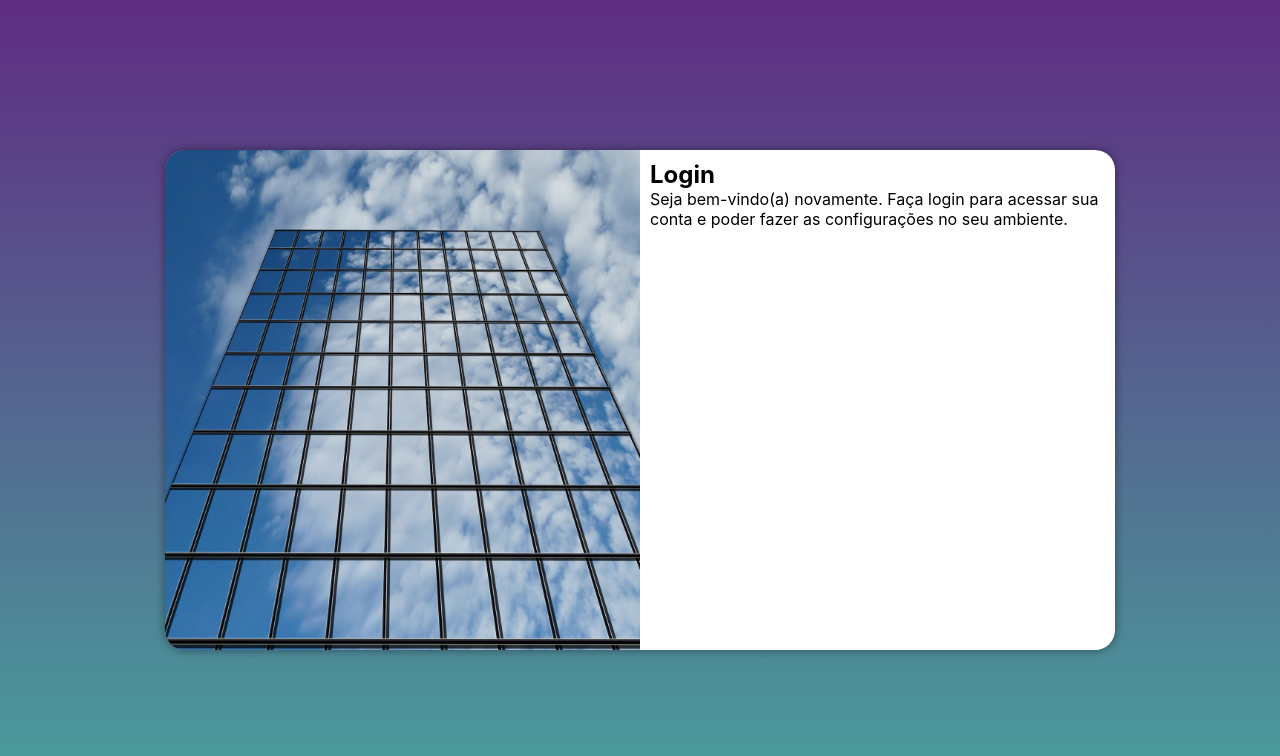
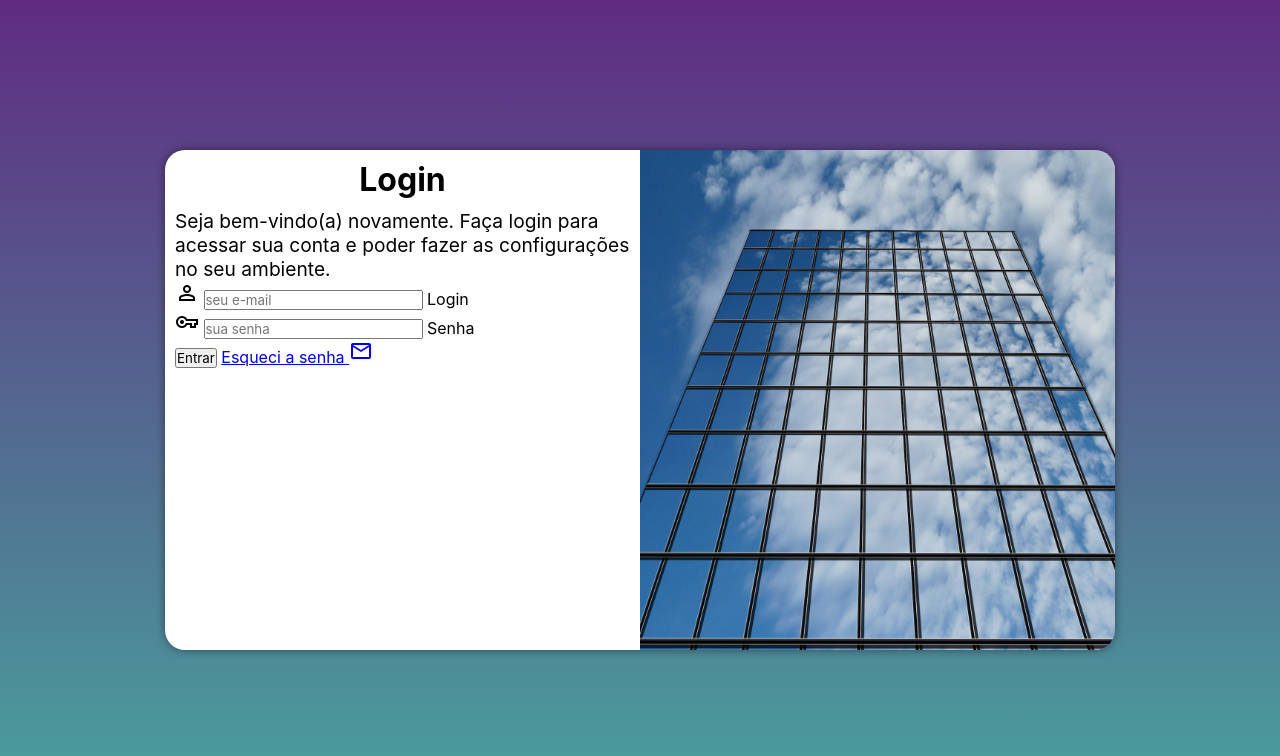
Before and after one commit to matheuspicollideoliveira/projeto-login, a plain HTML site: page index.html in a window 1280 px wide. Drawn offline with nearby package versions, Linux system fonts and the light colour scheme.

Commit message:
adicionei o formulário

```diff
--- a/estilos/media-query.css
+++ b/estilos/media-query.css
@@ -39,13 +39,23 @@ Grandes Telas: acima de 1200px
     }
 
     section#login > div#imagem{
-        float: left;
+        float: right;
         width: 50%;
         height: 100%;
     }
 
     section#login > div#formulario{
-        float: right;
+        float: left;
         width: 50%;
     }
+
+    div#formulario > h1{
+        text-align: center;
+        margin-bottom: 10px;
+        font-size: 2em;
+    }
+
+    div#formulario > p{
+        font-size: 1.2em;
+    }
 }
--- a/estilos/style.css
+++ b/estilos/style.css
@@ -56,3 +56,12 @@ section#login > div#formulario{
     padding: 10px;
 
 }
+
+div#formulario > h1{
+    text-align: center;
+    margin-bottom: 10px;
+}
+
+div#formulario > p{
+    font-size: 0.8em;
+}
--- a/index.html
+++ b/index.html
@@ -5,6 +5,7 @@
     <meta http-equiv="X-UA-Compatible" content="IE=edge">
     <meta name="viewport" content="width=device-width, initial-scale=1.0">
     <title>Login</title>
+    <link rel="stylesheet" href="https://fonts.googleapis.com/css2?family=Material+Symbols+Outlined:opsz,wght,FILL,GRAD@48,400,0,0" />
     <link rel="stylesheet" href="estilos/style.css">
     <link rel="stylesheet" href="estilos/media-query.css">
 </head>
@@ -17,7 +18,20 @@
             <div id="formulario">
                 <h1>Login</h1>
                 <p>Seja bem-vindo(a) novamente. Faça login para acessar sua conta e poder fazer as configurações no seu ambiente.</p>
-                <form action="login.php" method="post"></form>
+                <form action="login.php" method="post" autocomplete="on">
+                    <div class="campo">
+                        <span class="material-symbols-outlined">person</span>
+                        <input type="email" name="login" id="ilogin" placeholder="seu e-mail" autocomplete="email" required maxlength="30">
+                        <label for="ilogin">Login</label>
+                    </div>
+                    <div class="campo">
+                        <span class="material-symbols-outlined">vpn_key</span>
+                        <input type="password" name="senha" id="isenha" placeholder="sua senha" autocomplete="current-password" required minlength="8" maxlength="20">
+                        <label for="isenha">Senha</label>
+                    </div>
+                    <input type="submit" value="Entrar">
+                    <a href="esqueci.html">Esqueci a senha <span class="material-symbols-outlined">mail</span></a>
+                </form>
             </div>
         </section>
     </main>
```
